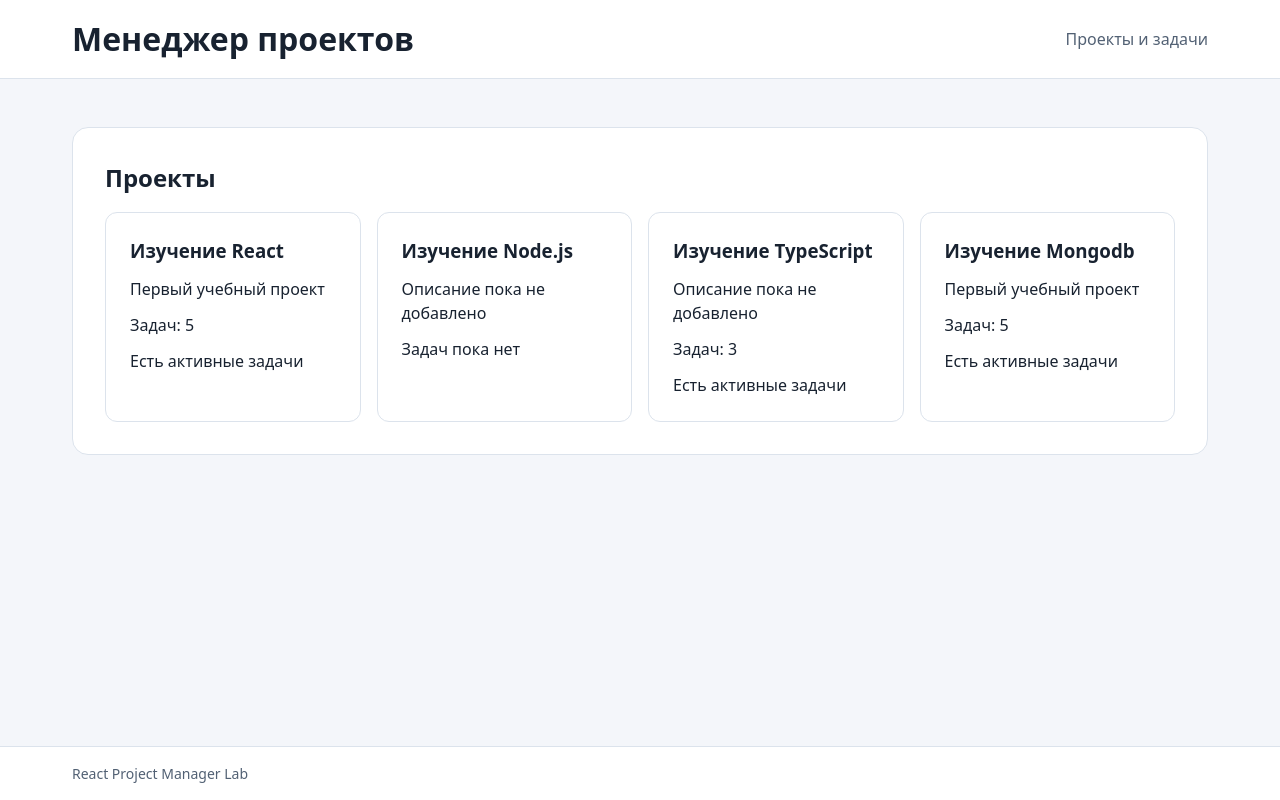
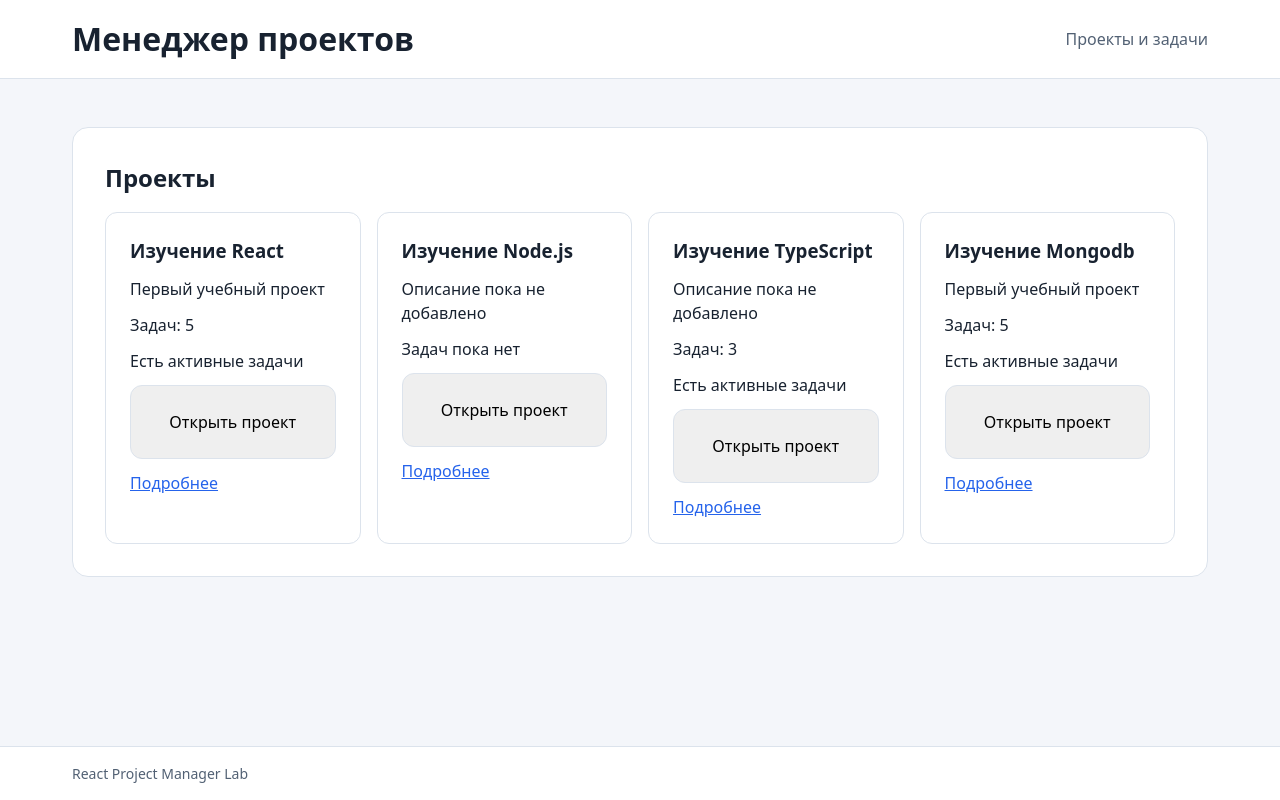
Before and after one commit to i-new-user/react-project-manager-lab, a React (Vite) app: page / in a window 1280 px wide. Built offline with nearby package versions, Linux system fonts and the light colour scheme.

Commit message:
feat: complete lesson 05 events and handlers

```diff
--- a/src/components/ProjectCard.tsx
+++ b/src/components/ProjectCard.tsx
@@ -1,16 +1,27 @@
 import styled from "styled-components";
+import type { MouseEvent } from "react";
 
 type ProjectCardProps = {
     title: string
     description?: string
     taskCount: number
     hidden?: boolean
+    onOpen: () => void
 }
 
-export const ProjectCard = ({title, description='Описание пока не добавлено', taskCount, hidden=false}: ProjectCardProps) => {
+export const ProjectCard = ({title, description='Описание пока не добавлено', taskCount, hidden=false, onOpen}: ProjectCardProps) => {
 
     if(hidden){
         return null
+    }
+
+    const handleOpen = () => {
+        alert(`Открываем проект: ${title}`);
+    }
+
+    const handleDetailsClick = (event: MouseEvent<HTMLAnchorElement>) => {
+        event.preventDefault()
+        onOpen()
     }
 
     return(
@@ -19,6 +30,11 @@ export const ProjectCard = ({title, description='Описание пока не
             <p>{description}</p>
             <p>{taskCount > 0 ? `Задач: ${taskCount}` : `Задач пока нет`}</p>
             {taskCount > 0 && <p>Есть активные задачи</p>}
+
+            <Button type='button' onClick={handleOpen}>Открыть проект</Button>
+
+            <a href="/projects" onClick={handleDetailsClick}>Подробнее</a>
+
         </Article>
     )
 }
@@ -33,3 +49,12 @@ const Article = styled.article`
   flex-direction: column;
   gap: 0.75rem;
 `;
+
+const Button = styled.button`
+  min-width: 0;
+  padding: clamp(1rem, 3vw, 1.5rem);
+  border: 1px solid ${({ theme }) => theme.colors.border};
+  border-radius: 0.75rem;
+
+  gap: 0.75rem;
+`;
--- a/src/components/ProjectList.tsx
+++ b/src/components/ProjectList.tsx
@@ -59,6 +59,11 @@ const projects: Project[] = [
 
 
 export function ProjectList() {
+
+  const handleOpenProject = (projectId: string) => {
+    alert(`Открываем проект с id: ${projectId}`)
+  }
+
   return (
     <Section aria-labelledby="projects-heading">
       <Title id="projects-heading">Проекты</Title>
@@ -70,6 +75,7 @@ export function ProjectList() {
             title={project.title}
             description={project.description}
             taskCount={project.taskCount}
+            onOpen={() => handleOpenProject(project.id)}
           />
         ))}
       </CardsGrid>
```
